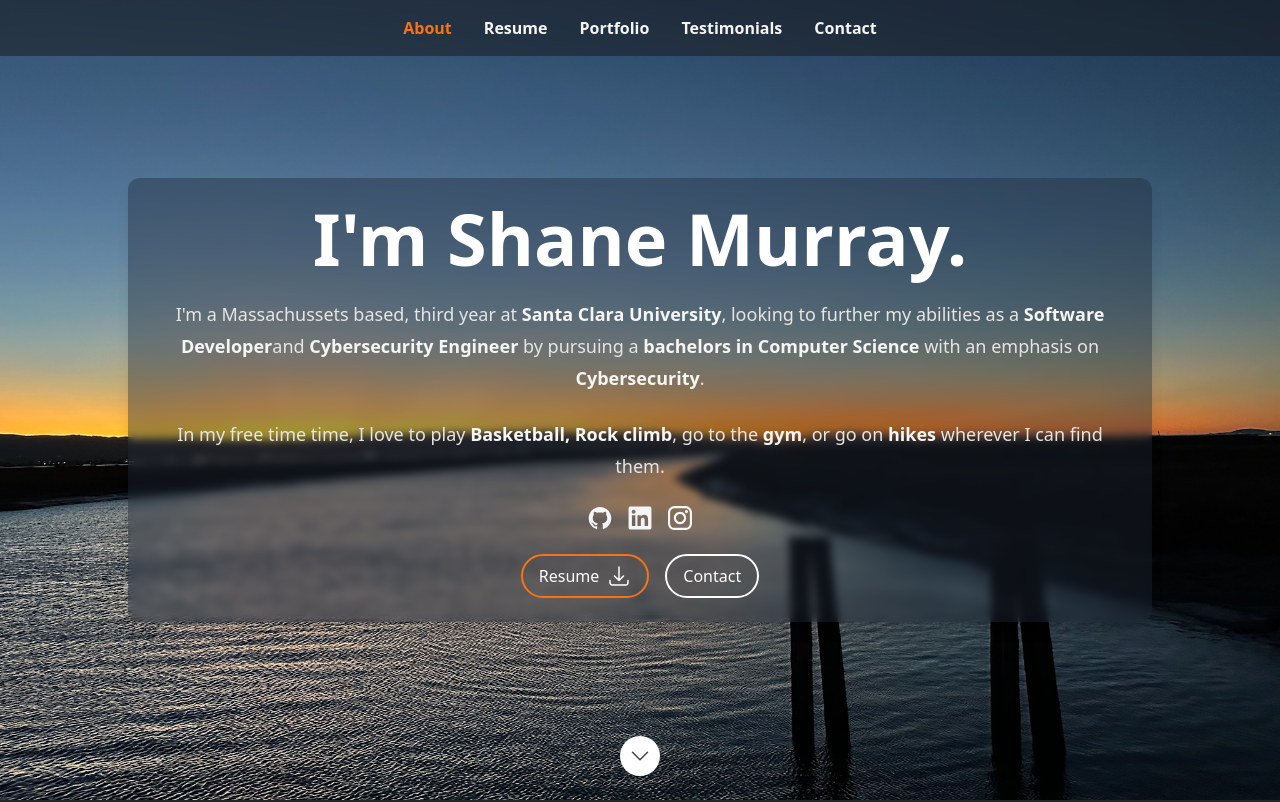
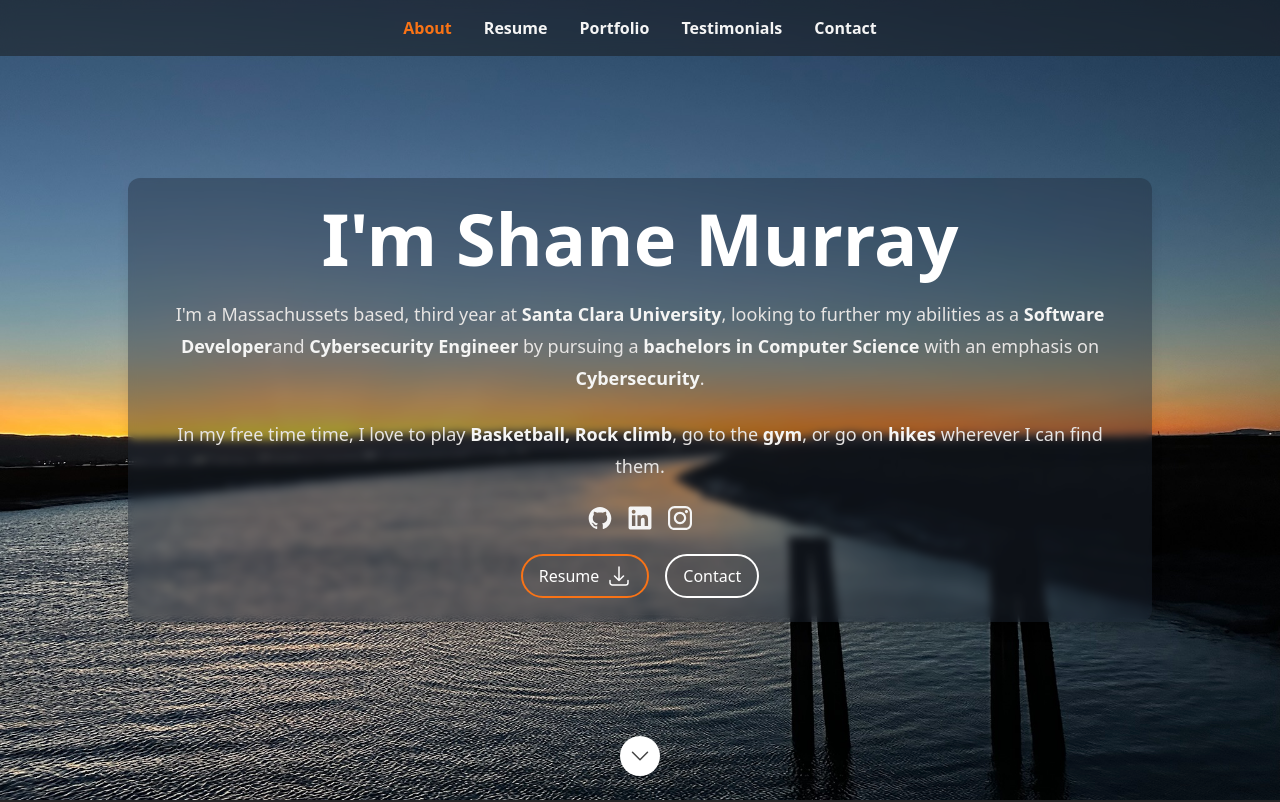
Before and after one commit to Shmurray12/shane-resume, a Next.js app: page /shane-resume/ in a window 1280 px wide. Shown: the top 802 px of the page. Built offline with nearby package versions, Linux system fonts and the light colour scheme.

Commit message:
Updating Info

```diff
--- a/src/data/data.tsx
+++ b/src/data/data.tsx
@@ -69,7 +69,7 @@ export type SectionId = (typeof SectionId)[keyof typeof SectionId];
  */
 export const heroData: Hero = {
   imageSrc: heroImage,
-  name: `I'm Shane Murray.`,
+  name: `I'm Shane Murray`,
   description: (
     <>
       <p className="prose-sm text-stone-200 sm:prose-base lg:prose-lg">
```
Also changed, not shown: 1 other file (tests, documents, lock files or other folders).
